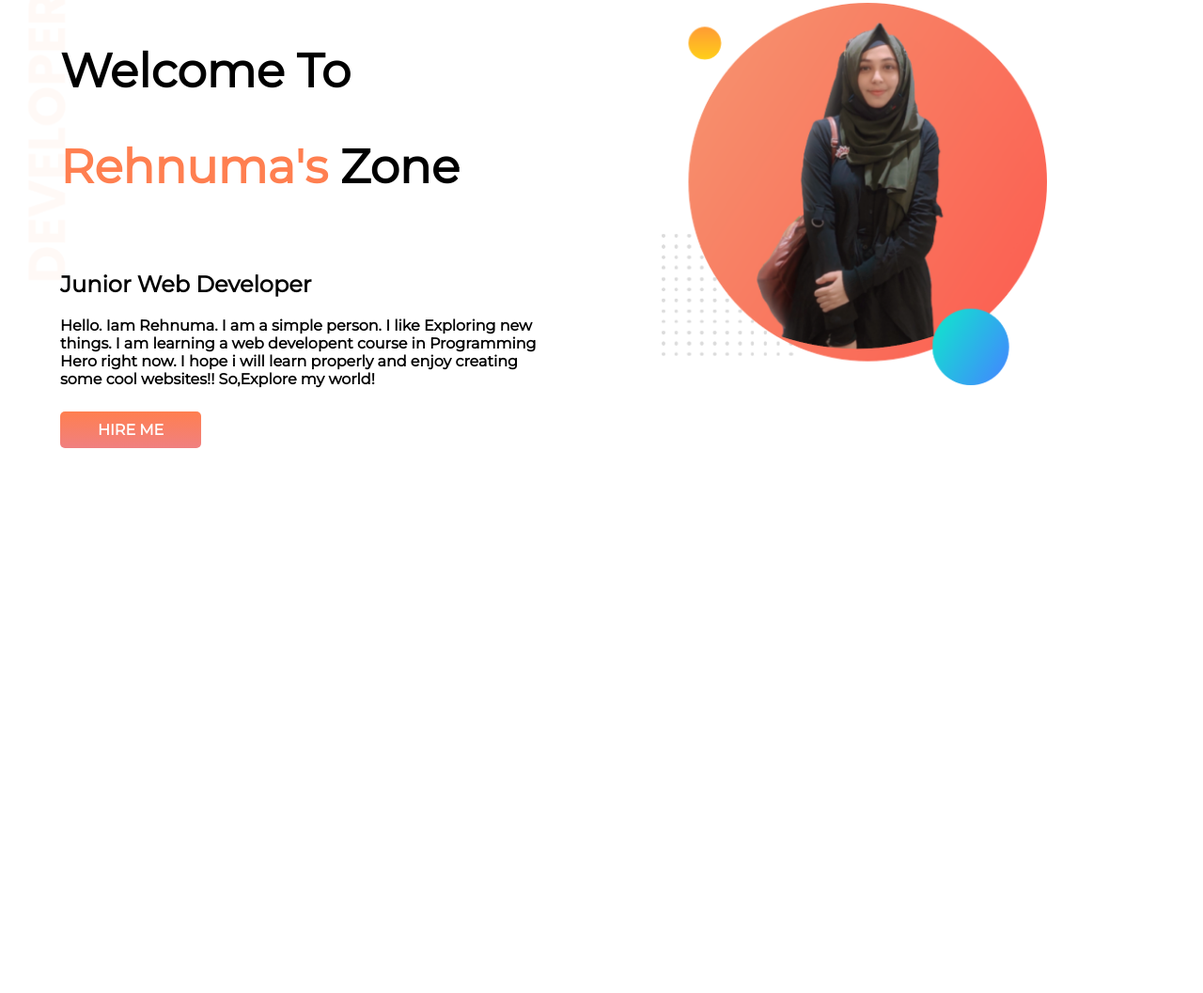
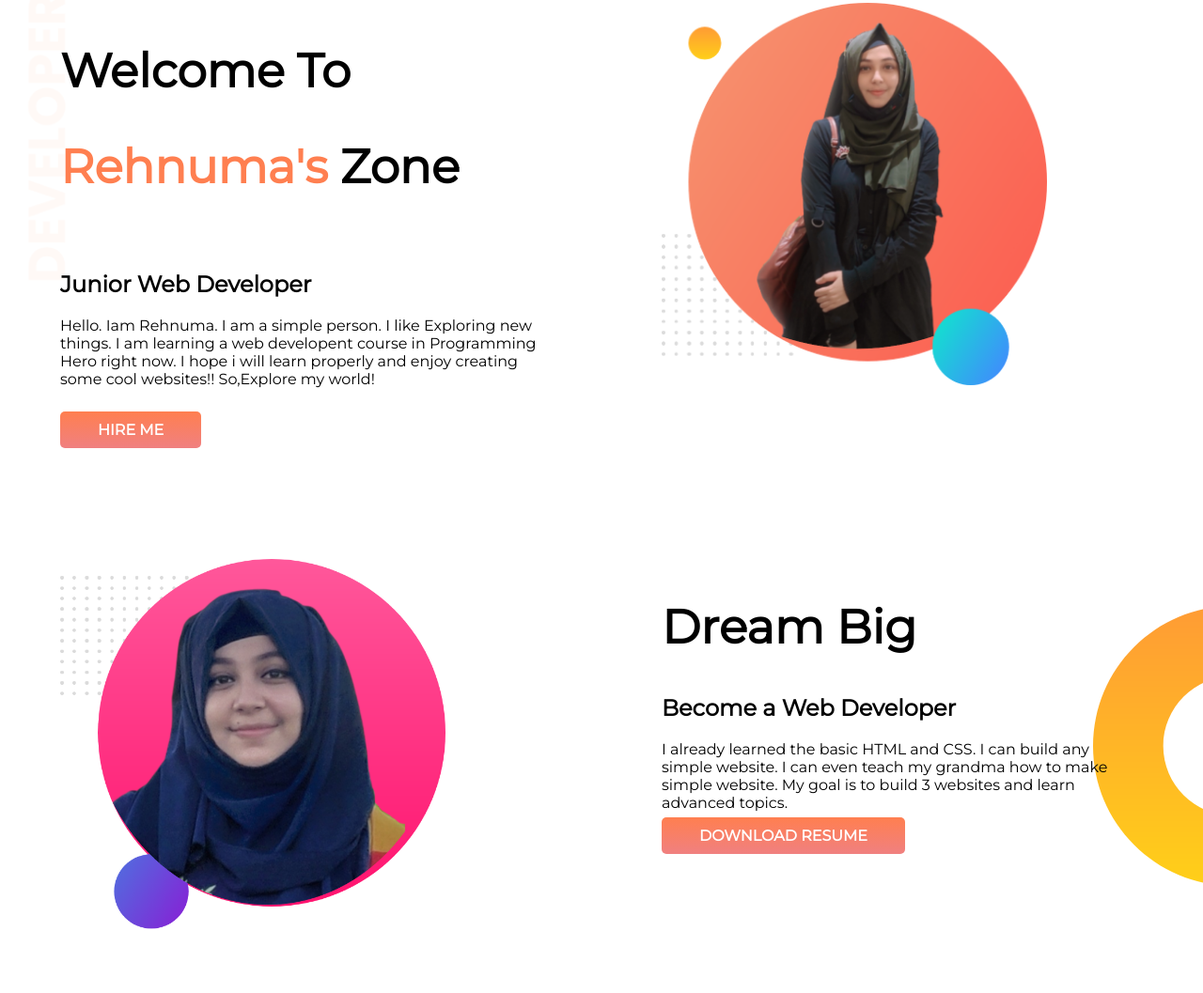
Before and after one commit to rehnumahasan007/developer-portfolio, a plain HTML site: page index.html in a window 1280 px wide. Shown: the part 61-1118 px from the top of the page at 94% size. Before the commit the page ends 800 px from the top, so only its background shows below. Drawn offline with Linux system fonts and the light colour scheme.

Commit message:
dream added

```diff
--- a/index.html
+++ b/index.html
@@ -18,15 +18,28 @@
             <h1>Welcome To</h1>
             <h1><span class="coral-color">Rehnuma's</span> Zone</h1><br>
             <h2><b>Junior Web Developer</b></h2>
-            <p><b>Hello. Iam Rehnuma. I am a simple person. I like Exploring new things. I am learning a web developent
-                    course in Programming Hero right now. I hope i will learn properly and enjoy creating some cool
-                    websites!! So,Explore my world!</b></p><br>
+            <p>Hello. Iam Rehnuma. I am a simple person. I like Exploring new things. I am learning a web developent
+                course in Programming Hero right now. I hope i will learn properly and enjoy creating some cool
+                websites!! So,Explore my world!</p><br>
 
             <a class="link-button" target="" _blank
                 href="https://bd.linkedin.com/in/rehnuma-hasan-konika-8122741a6">HIRE ME</a>
         </div>
         <div class="half-width"> <img src="images/rehnuma.png" alt=""></div>
     </section>
+    <section class="dream-big">
+        <div class="half-width">
+            <img src="images/rehnuma-bg.png" alt="">
+        </div>
+        <div class="half-width">
+            <h1>Dream Big</h1>
+            <h2>Become a Web Developer</h2>
+            <p>I already learned the basic HTML and CSS. I can build any simple website. I can even teach my grandma how
+                to make simple website. My goal is to build 3 websites and learn advanced topics.<br></p>
+            <a class="link-button" target="" _blank
+                href="https://bd.linkedin.com/in/rehnuma-hasan-konika-8122741a6">DOWNLOAD RESUME</a>
+        </div>
+    </section>
 </body>
 
 </html>
--- a/style.css
+++ b/style.css
@@ -37,3 +37,9 @@ section {
     background-image: url(images/top-banner.png);
     background-repeat: no-repeat;
 }
+
+.dream-big {
+    background-image: url(images/dream-bg.png);
+    background-repeat: no-repeat;
+    background-position: right;
+}
```
Also changed, not shown: images/rehnuma-bg.png (added).
